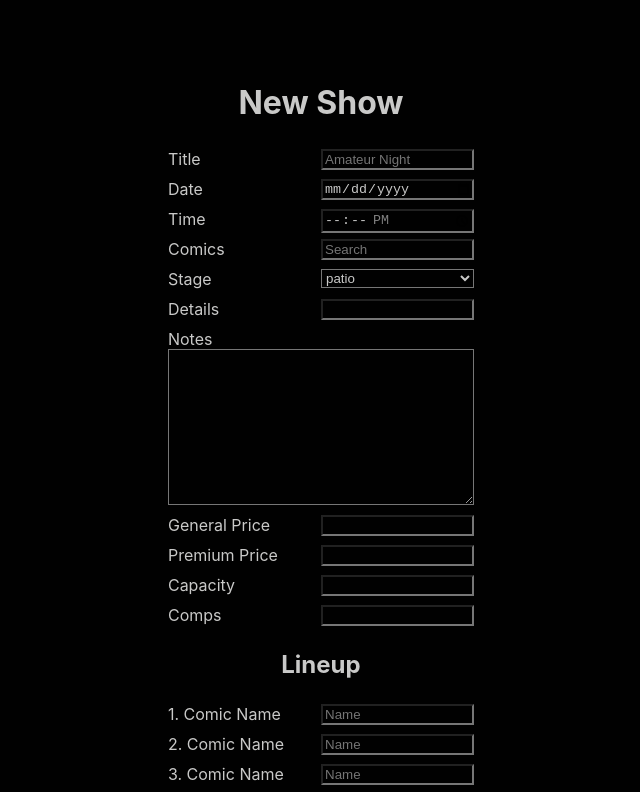
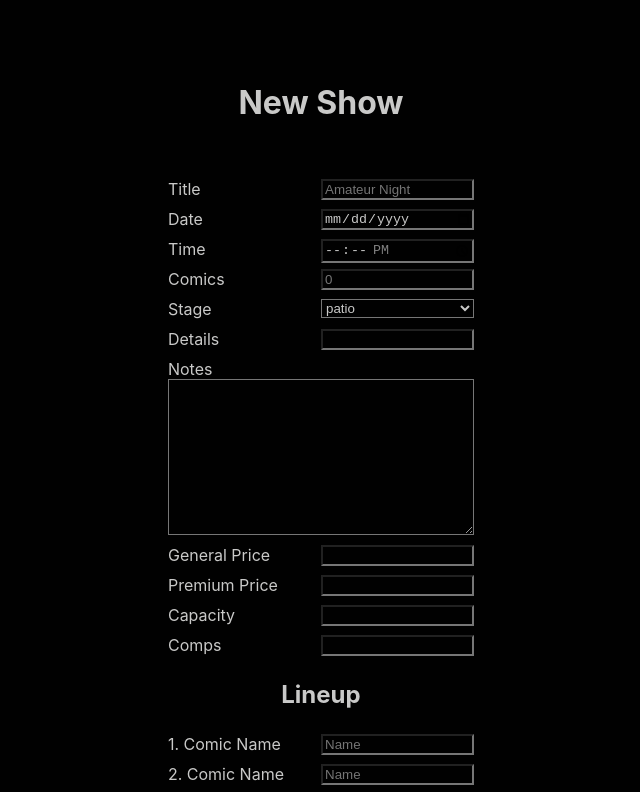
Before and after one commit to klguenth/alameda-comedy-client, a React (Create React App) app: page /addShow in a window 1280 px wide. Shown: the top 792 px of the page, without its empty margins (319-959 px from the left). Built offline with nearby package versions, Linux system fonts and the light colour scheme; no server answers.

Commit message:
fixed styling and form validation

```diff
--- a/src/App.css
+++ b/src/App.css
@@ -35,3 +35,9 @@ a {
 ul {
     padding: 0px;
 }
+
+@media screen and (min-width: 320px) {
+    .app {
+        width: 100%;
+    }
+}
--- a/src/Components/AddShow/AddShow.css
+++ b/src/Components/AddShow/AddShow.css
@@ -25,3 +25,34 @@
     display: block;
     width: 100%;
 }
+
+@media screen and (min-width: 400px) {
+    .record-show {
+        text-align: center;
+        text-align: center;
+        padding: 30px;
+        margin: 0px;
+        display: block;
+    }
+    .form-section {
+        text-align: center;
+        padding: 5px;
+    }
+
+    .form-section input {
+        width: 50%;
+    }
+
+    .form-section textarea {
+        display: block;
+        width: 100%;
+    }
+}
+
+@media screen and (min-width: 320px) {
+    .record-show {
+        text-align: center;
+        text-align: center;
+        display: block;
+    }
+}
--- a/src/Components/AddShow/AddShow.js
+++ b/src/Components/AddShow/AddShow.js
@@ -18,14 +18,14 @@ export default class AddShow extends React.Component {
         newShow.title = event.target.title.value;
         newShow.show_date = event.target.show_date.value;
         newShow.show_time = event.target.show_time.value;
-        newShow.comics = event.target.comics.value;
+        newShow.comics = event.target.comics.value || 0;
         newShow.stage = event.target.stage.value;
         newShow.details = event.target.details.value;
         newShow.notes = event.target.notes.value;
-        newShow.price_general = event.target.price_general.value;
-        newShow.price_premium = event.target.price_premium.value;
-        newShow.capacity = event.target.capacity.value;
-        newShow.comps = event.target.comps.value;
+        newShow.price_general = event.target.price_general.value || 0;
+        newShow.price_premium = event.target.price_premium.value || 0;
+        newShow.capacity = event.target.capacity.value || 0;
+        newShow.comps = event.target.comps.value || 0;
         newShow.comic_one = event.target.comic_one.value;
         newShow.comic_two = event.target.comic_two.value;
         newShow.comic_three = event.target.comic_three.value;
@@ -76,7 +76,7 @@ export default class AddShow extends React.Component {
                         </div>
                         <div className="form-section">
                             <label htmlFor="comics">Comics</label>
-                            <input type="number" placeholder="Search" name="comics" id="comics"/>
+                            <input type="number" placeholder="0" name="comics" id="comics"/>
                         </div>
                         <div className="form-section">
                         <label htmlFor="stage">Stage</label>
--- a/src/config.js
+++ b/src/config.js
@@ -1,4 +1,4 @@
 module.exports = {
-    REACT_APP_API_ENDPOINT: process.env.REACT_APP_API_ENDPOINT || 'http://localhost:3000',
+    REACT_APP_API_ENDPOINT: process.env.REACT_APP_API_ENDPOINT || 'http://localhost:8000',
     TOKEN_KEY: 'alameda-comedy-client-auth-token'
 }
```
